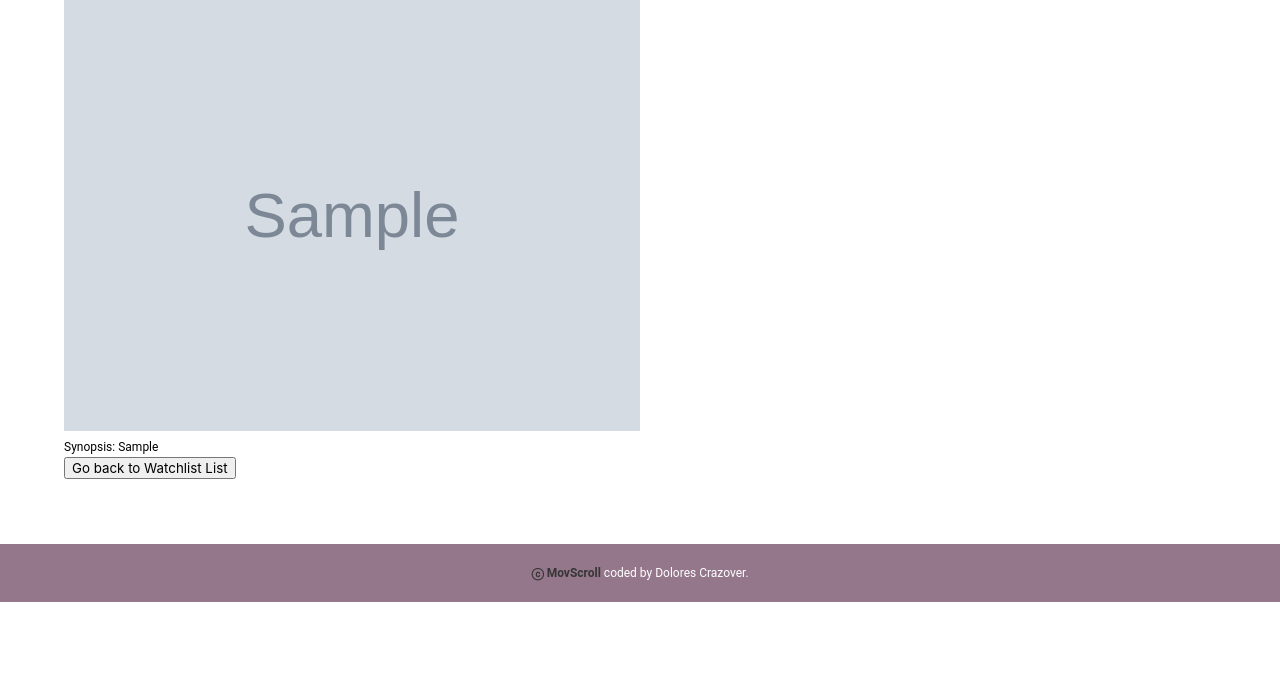
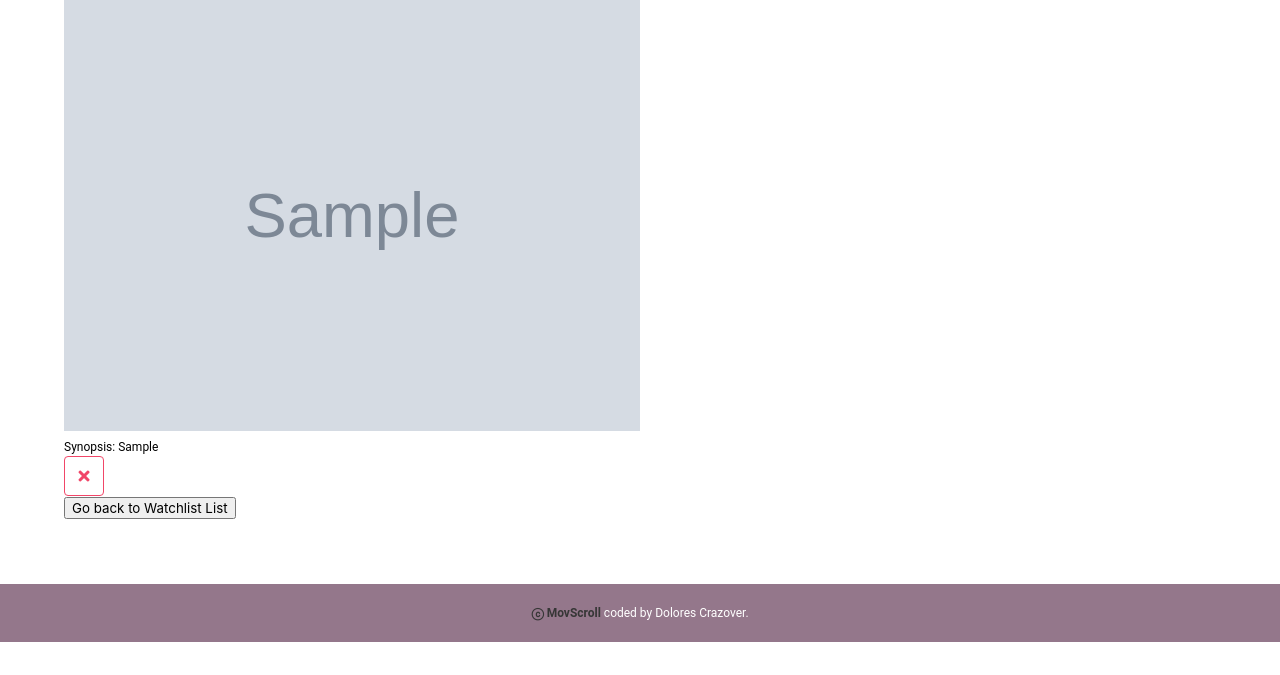
Before and after one commit to DoloresCode/MovScroll, a Django app: page /watchlist/1/ in a window 1280 px wide. Shown: the part 125-800 px from the top of the page. Run offline with Django 4.2, Linux system fonts and the light colour scheme; tables that the repository leaves empty hold one stand-in row (values such as "Sample post"); grey boxes marked "Sample" are stand-in pictures.

Commit message:
remove of movie un watchlist fonctionality done

```diff
--- a/main_app/templates/watchlist_detail.html
+++ b/main_app/templates/watchlist_detail.html
@@ -15,6 +15,11 @@
         <div class="movie-synopsis">
             <p>Synopsis: {{ movie.synopsis }}</p>
         </div>
+          <a href="{% url 'watchlist_movie_assoc' watchlist.pk movie.pk %}?assoc=remove" class="button is-danger is-outlined">
+            <span class="icon is-small">
+                <i class="fas fa-times"></i>
+            </span>
+          </a>
     </div>
 {% empty %}
     <p>No movies in this watchlist yet.</p>
--- a/main_app/templates/watchlist_list.html
+++ b/main_app/templates/watchlist_list.html
@@ -7,12 +7,14 @@
     <h1 class="title">Watchlists</h1>
     <div class="links-back-movie-List-wachl">
       <a href="{% url 'movie_list' %}">Go to Movie List</a>
-  </div>
+    </div>
+    <hr />
     {% for watchlist in object_list %}
         <div class="watchlist-item">
             <h2 class="watchlist-title">
                 <a href="{% url 'watchlist_detail' watchlist.pk %}">{{ watchlist.title }}</a>
             </h2>
+
         </div>
     {% empty %}
         <div class="watchlist-empty">
--- a/main_app/views.py
+++ b/main_app/views.py
@@ -164,7 +164,7 @@ class WatchlistMovieAssoc(View):
             # get the watchlist by the id and
             # add to the join table the given song_id
             Watchlist.objects.get(pk=pk).movies.add(movie_pk)
-        return redirect('home')
+        return redirect('watchlist_list')
 
 
 class WatchlistList(ListView):
```
